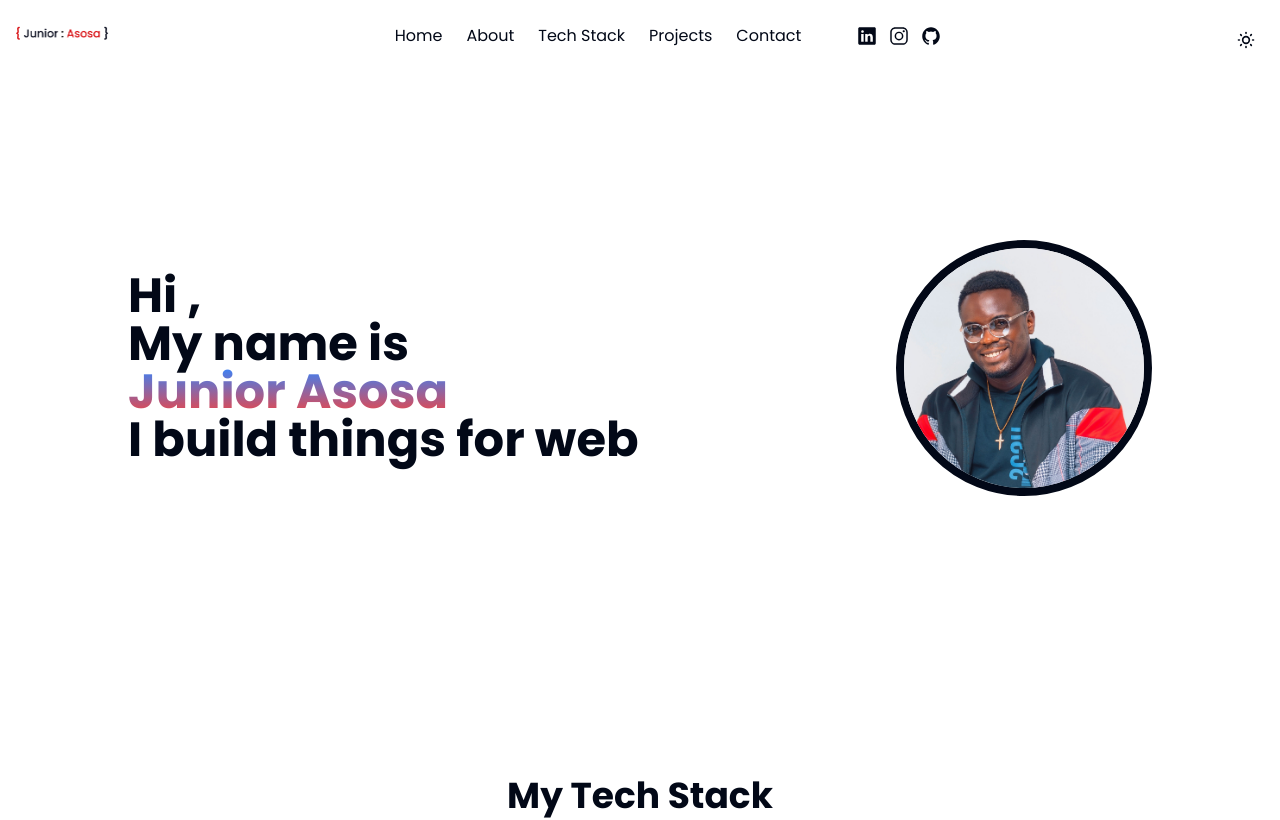
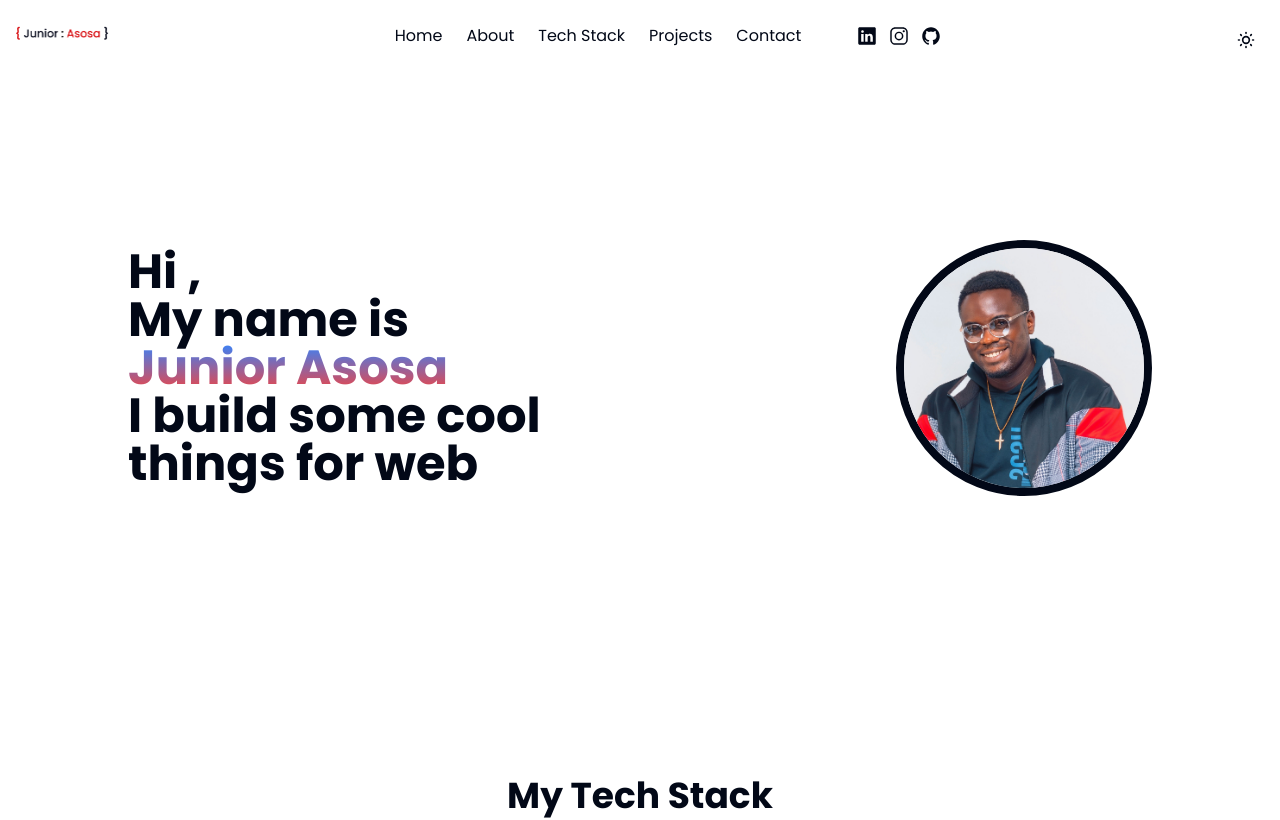
Before and after one commit to BlackJr-Git/portfolio, a Next.js app: page / in a window 1280 px wide. Shown: the top 820 px of the page. Built offline with nearby package versions, Linux system fonts and the light colour scheme.

Commit message:
feat : junior texte trigger

```diff
--- /dev/null
+++ b/src/components/animations/animated-text.tsx
@@ -0,0 +1,99 @@
+"use client"
+import {  motion, useInView, useAnimation, Variant } from "framer-motion";
+import { useRef,useEffect } from "react";
+
+type AnimatedTextProps = {
+  text: string | string[];
+  el?: keyof JSX.IntrinsicElements;
+  className?: string;
+  once?: boolean;
+  repeatDelay?: number;
+  animation?: {
+    hidden: Variant;
+    visible: Variant;
+  };
+};
+
+const defaultAnimations = {
+  hidden: {
+    opacity: 0,
+    y: 20,
+  },
+  visible: {
+    opacity: 1,
+    y: 0,
+    transition: {
+      duration: 0.1,
+    },
+  },
+};
+
+export const AnimatedText = ({
+  text,
+  el: Wrapper = "p",
+  className,
+  once,
+  repeatDelay,
+  animation = defaultAnimations,
+}: AnimatedTextProps) => {
+  const controls = useAnimation();
+  const textArray = Array.isArray(text) ? text : [text];
+  const ref = useRef(null);
+  const isInView = useInView(ref, { amount: 0.5, once });
+
+  useEffect(() => {
+    let timeout: NodeJS.Timeout;
+    const show = () => {
+      controls.start("visible");
+      if (repeatDelay) {
+        timeout = setTimeout(async () => {
+          await controls.start("hidden");
+          controls.start("visible");
+        }, repeatDelay);
+      }
+    };
+
+    if (isInView) {
+      show();
+    } else {
+      controls.start("hidden");
+    }
+
+    return () => clearTimeout(timeout);
+  }, [isInView]);
+
+  return (
+    <Wrapper className={className}>
+      <span className="sr-only">{textArray.join(" ")}</span>
+      <motion.span
+        ref={ref}
+        initial="hidden"
+        animate={controls}
+        variants={{
+          visible: { transition: { staggerChildren: 0.1 } },
+          hidden: {},
+        }}
+        aria-hidden
+      >
+        {textArray.map((line, lineIndex) => (
+          <span className="block" key={`${line}-${lineIndex}`}>
+            {line.split(" ").map((word, wordIndex) => (
+              <span className="inline-block" key={`${word}-${wordIndex}`}>
+                {word.split("").map((char, charIndex) => (
+                  <motion.span
+                    key={`${char}-${charIndex}`}
+                    className="inline-block"
+                    variants={animation}
+                  >
+                    {char}
+                  </motion.span>
+                ))}
+                <span className="inline-block">&nbsp;</span>
+              </span>
+            ))}
+          </span>
+        ))}
+      </motion.span>
+    </Wrapper>
+  );
+};
--- a/src/components/hero-banner/hero-banner.tsx
+++ b/src/components/hero-banner/hero-banner.tsx
@@ -1,5 +1,6 @@
 import { JrPicture } from "@/assets";
 import Image from "next/image";
+import { AnimatedText } from "../animations/animated-text";
 
 function HeroBanner() {
   return (
@@ -9,9 +10,15 @@ function HeroBanner() {
           <p className="text-5xl font-bold md:text-left text-center">Hi , </p>
           <p className="text-5xl font-bold md:text-left text-center">My name is</p>
           <h1 className="text-center md:text-left text-5xl font-bold bg-clip-text text-transparent bg-gradient-to-b from-blue-500 to-red-500">
-            Junior Asosa
+            {/* Junior Asosa */}
+            <AnimatedText
+            once
+            text="Junior Asosa"
+            el="h1"
+            className="text-5xl"
+          />
           </h1>
-          <p className="text-5xl font-bold text-center md:text-left">I build things for web</p>
+          <p className="text-5xl font-bold text-center md:text-left">I build some cool things for web</p>
         </div>
         <div className="md:w-1/2 w-full flex items-end md:justify-end justify-center ">
           <div className="w-64 rounded-full border-8 relative border-foreground">
```
